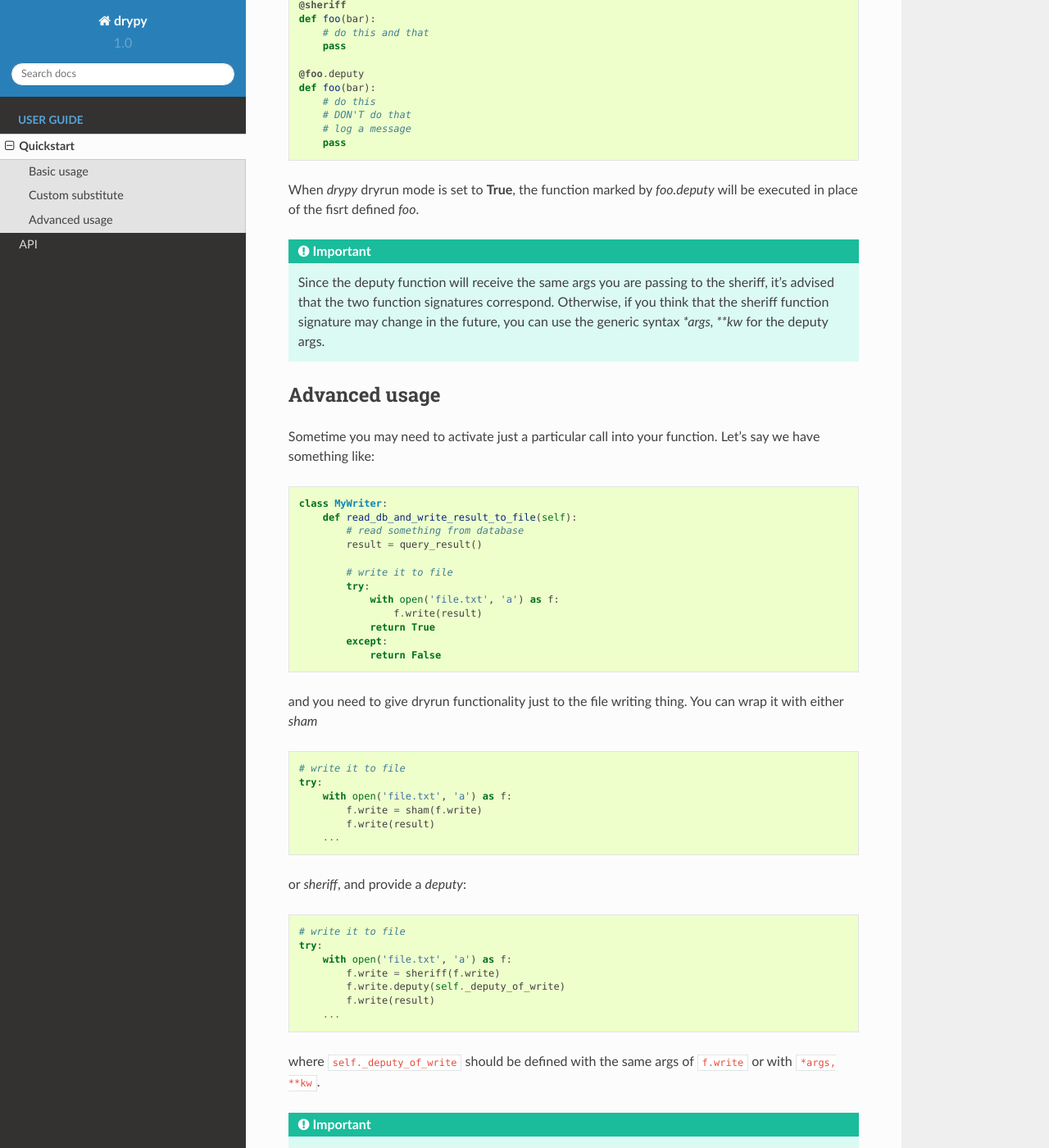
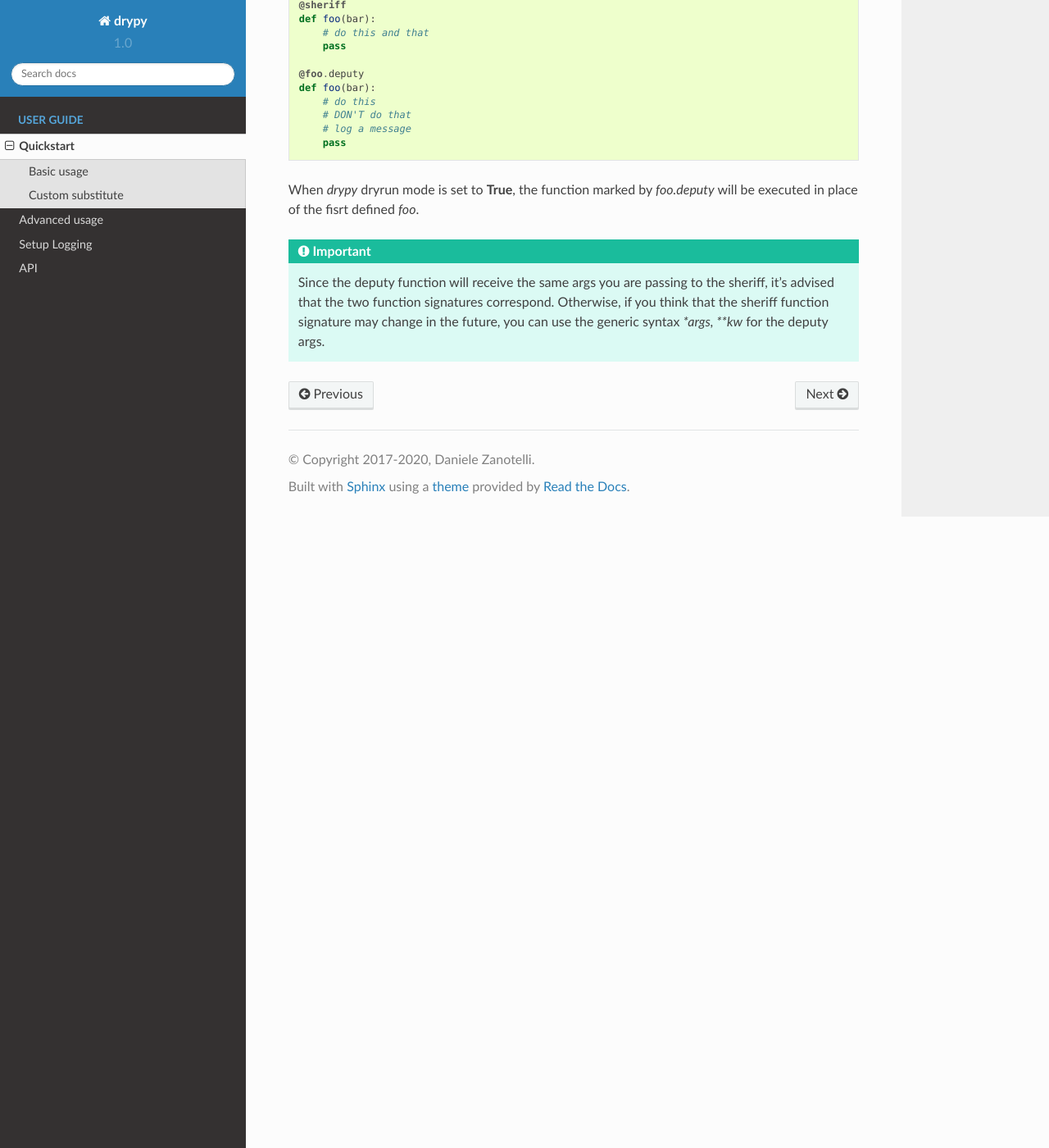
Before and after one commit to dzanotelli/drypy, a Sphinx documentation site: the page built from drypy/docs/quickstart.rst, in a window 1280 px wide and 1400 px high, scrolled down 1063 px. Shown: the whole window at 82% size. Built offline with Sphinx 7.4.7 and the Read the Docs theme 2.0.0, drawn with Linux system fonts in a browser that asks for light colours; some of the changed text lies outside the part shown.

Commit message:
Moved 'advanced usage' to a specific page Added logging setup page
Refs #issue-16

```diff
--- a/drypy/docs/conf.py
+++ b/drypy/docs/conf.py
@@ -53,7 +53,7 @@
 
 # General information about the project.
 project = 'drypy'
-copyright = '2017-2018, Daniele Zanotelli'
+copyright = '2017-2020, Daniele Zanotelli'
 author = 'Daniele Zanotelli'
 
 # The version info for the project you're documenting, acts as replacement for
--- a/drypy/docs/index.rst
+++ b/drypy/docs/index.rst
@@ -10,7 +10,7 @@
 
 
 drypy's docs - ver |version|
-=================================
+============================
 
 *drypy* is a small library meant to help the developer to implement dryrun
 mode in a flexible turn on/off fashion.
@@ -41,6 +41,8 @@
    :caption: User guide
 
    quickstart
+   advanced
+   setup_logging
    api
 
 ..
--- a/drypy/docs/quickstart.rst
+++ b/drypy/docs/quickstart.rst
@@ -73,78 +73,3 @@
    Otherwise, if you think that the sheriff function signature may change in
    the future, you can use the generic syntax `*args, **kw` for the deputy
    args.
-
-
-Advanced usage
---------------
-
-Sometime you may need to activate just a particular call into your
-function. Let's say we have something like:
-
-.. code-block:: python
-
-   class MyWriter:
-       def read_db_and_write_result_to_file(self):
-           # read something from database
-           result = query_result()
-
-           # write it to file
-           try:
-               with open('file.txt', 'a') as f:
-                   f.write(result)
-               return True
-           except:
-               return False
-
-and you need to give dryrun functionality just to the file writing thing. You
-can wrap it with either *sham*
-
-.. code-block:: python
-
-           # write it to file
-           try:
-               with open('file.txt', 'a') as f:
-                   f.write = sham(f.write)
-                   f.write(result)
-               ...
-
-or *sheriff*, and provide a *deputy*:
-
-.. code-block:: python
-
-           # write it to file
-           try:
-               with open('file.txt', 'a') as f:
-                   f.write = sheriff(f.write)
-                   f.write.deputy(self._deputy_of_write)
-                   f.write(result)
-               ...
-
-where :code:`self._deputy_of_write` should be defined with the same args of
-:code:`f.write` or with :code:`*args, **kw`.
-
-.. important::
-
-    If you apply the decorator inline as in the following example:
-
-    .. code-block::
-
-       ...
-       shutil.copy = sham(shutil.copy)
-       ...
-
-    be sure to call this block of code just once, or you may incur into a
-    :code:`RecursionError: maximum recursion depth exceeded`. A good solution
-    is to pack all the dryrun configuration in a specific function and call it
-    when activating the dryrun mode:
-
-    .. code-block::
-
-       def setup_dryrun():
-           ...
-           shutil.copy = sham(shutil.copy)
-           ...
-
-       if activate_dryrun:
-           setup_dryrun()
-           dryrun(True)
```
Also changed, not shown: drypy/docs/advanced.rst (added, +77 -0 lines), drypy/docs/setup_logging.rst (added, +42 -0 lines).
